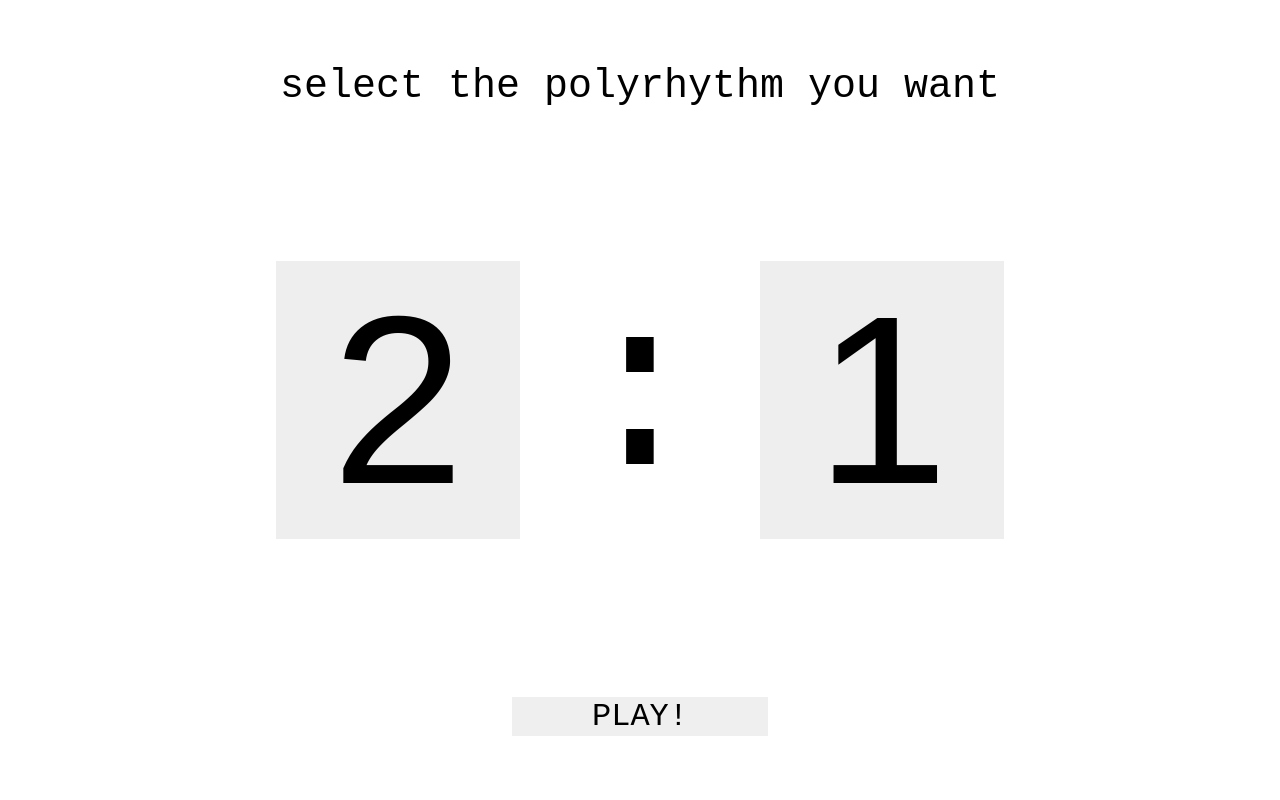
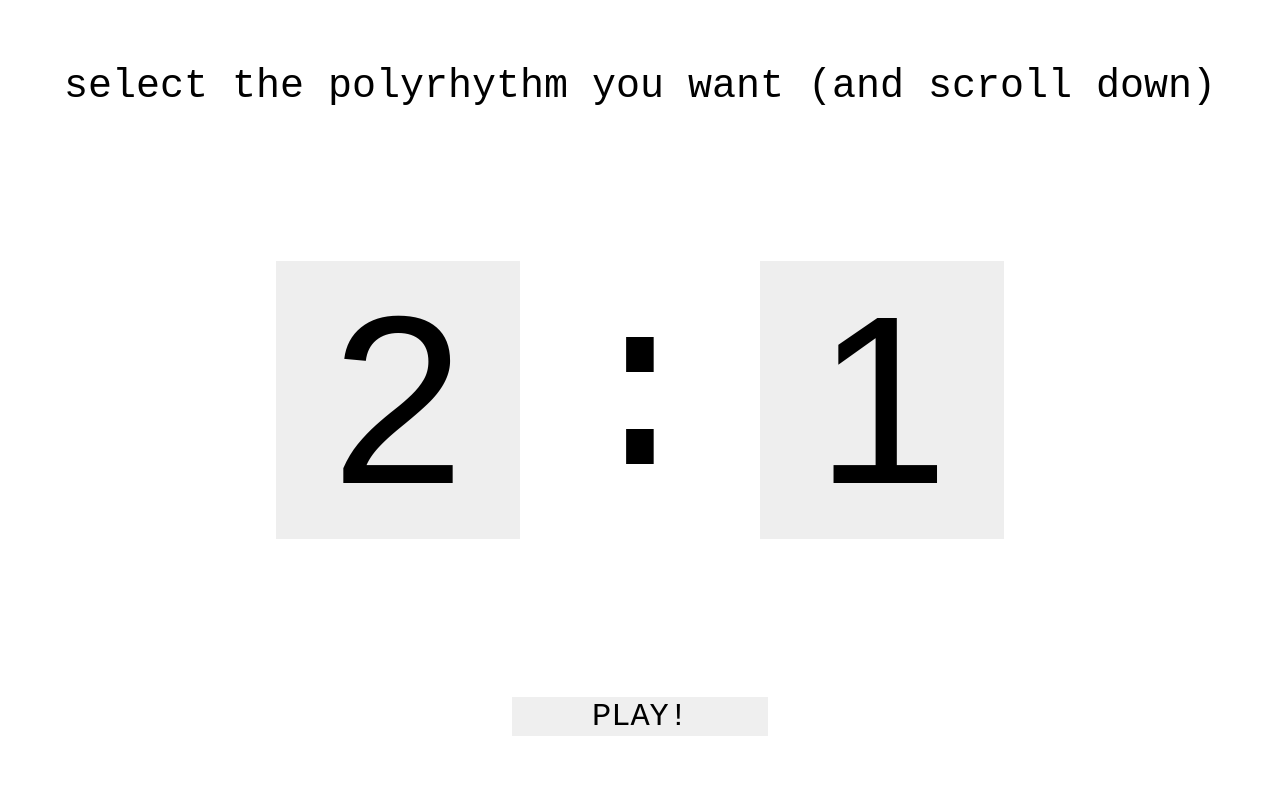
Before and after one commit to Angramme/polyrhythm, a plain HTML site: page index.html in a window 1280 px wide. Shown: the top 800 px of the page. Drawn offline with Linux system fonts and the light colour scheme.

Commit message:
Update index.html
added "scroll down"

```diff
--- a/index.html
+++ b/index.html
@@ -10,7 +10,7 @@
   <body>
 
 		<div class="selectbox">
-			<div class="infotxt">select the polyrhythm you want</div>
+			<div class="infotxt">select the polyrhythm you want (and scroll down)</div>
 			<form class="container">
 				<input type="text" name="A" id="At" value="2"><br>
 				<div>:</div>
```
